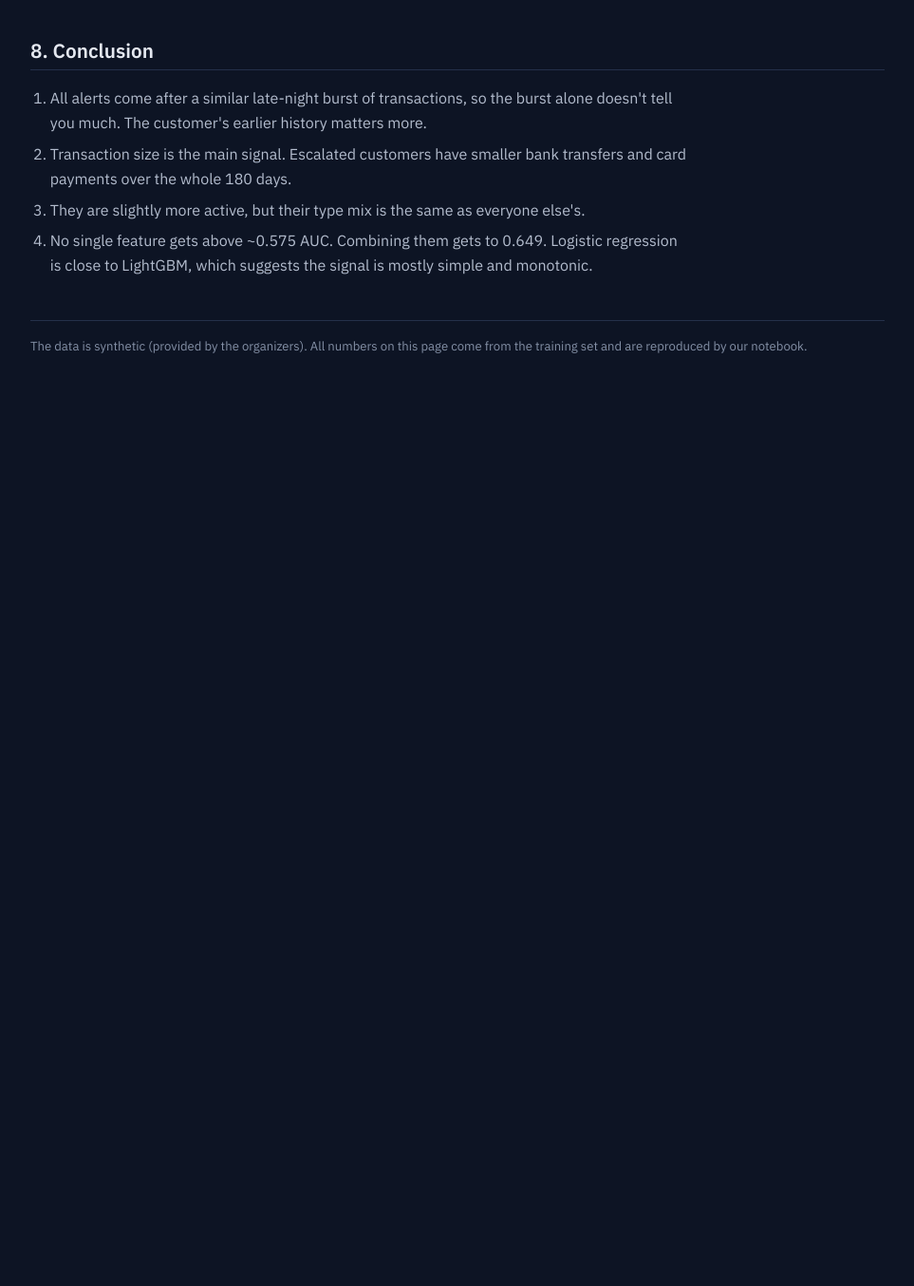
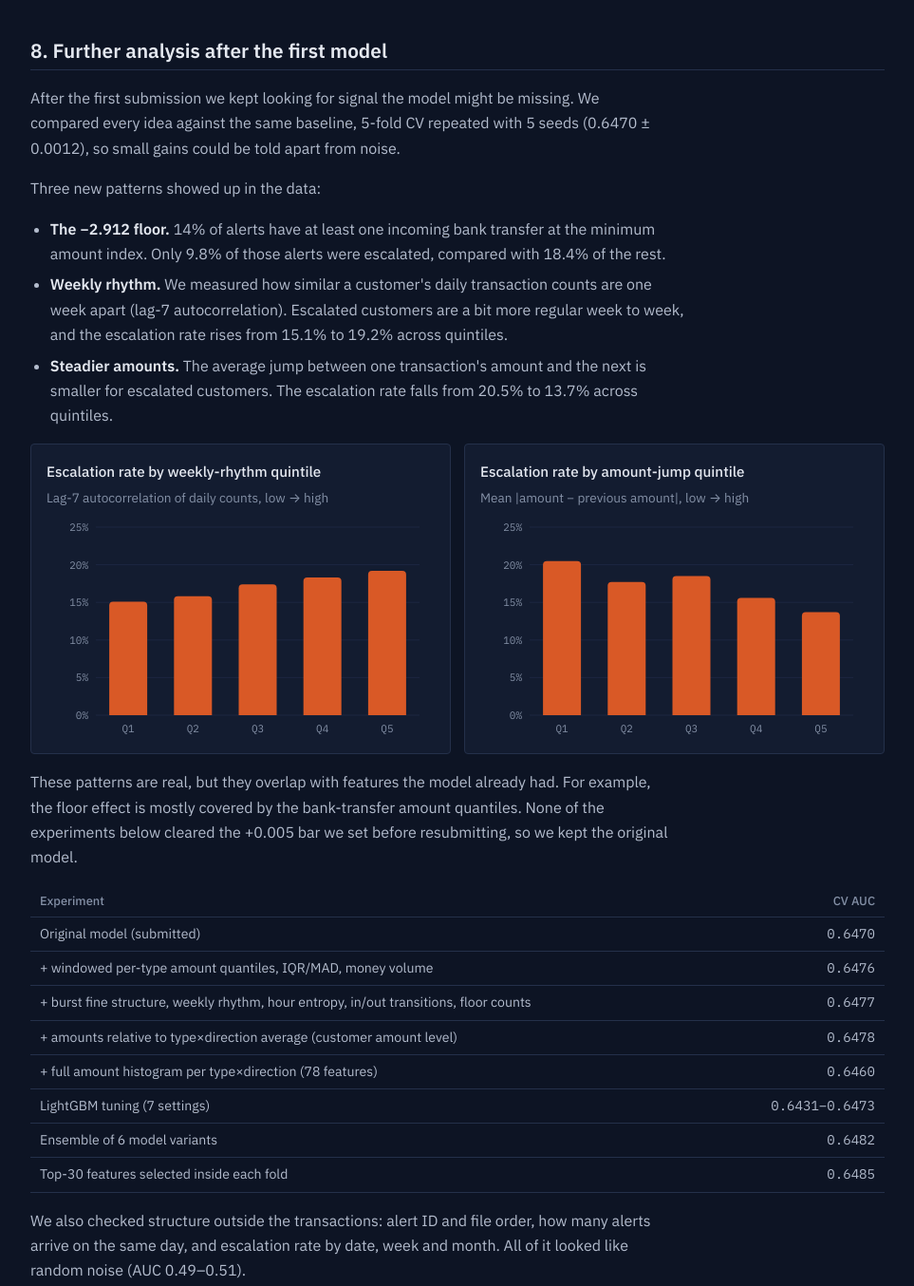
Before and after one commit to dopilibola/wes, a plain HTML site: page index.html in a window 1280 px wide. Shown: the part 5354-6708 px from the top of the page at 95% size, without its empty margins (158-1121 px from the left). Before the commit the page ends 5809 px from the top, so only its background shows below. Drawn offline with Linux system fonts and the light colour scheme.

Commit message:
Add further analysis section to EDA site

```diff
--- a/index.html
+++ b/index.html
@@ -178,12 +178,46 @@
 </section>
 
 <section>
-  <h2>8. Conclusion</h2>
+  <h2>8. Further analysis after the first model</h2>
+  <p>After the first submission we kept looking for signal the model might be missing. We compared every idea against the same baseline, 5-fold CV repeated with 5 seeds (0.6470 ± 0.0012), so small gains could be told apart from noise.</p>
+  <p>Three new patterns showed up in the data:</p>
+  <ul>
+    <li><strong>The −2.912 floor.</strong> 14% of alerts have at least one incoming bank transfer at the minimum amount index. Only 9.8% of those alerts were escalated, compared with 18.4% of the rest.</li>
+    <li><strong>Weekly rhythm.</strong> We measured how similar a customer's daily transaction counts are one week apart (lag-7 autocorrelation). Escalated customers are a bit more regular week to week, and the escalation rate rises from 15.1% to 19.2% across quintiles.</li>
+    <li><strong>Steadier amounts.</strong> The average jump between one transaction's amount and the next is smaller for escalated customers. The escalation rate falls from 20.5% to 13.7% across quintiles.</li>
+  </ul>
+  <div class="two">
+    <div class="fig"><div class="fig-title">Escalation rate by weekly-rhythm quintile</div>
+      <div class="fig-sub">Lag-7 autocorrelation of daily counts, low → high</div>
+      <div class="chart" id="c-ac7"></div></div>
+    <div class="fig"><div class="fig-title">Escalation rate by amount-jump quintile</div>
+      <div class="fig-sub">Mean |amount − previous amount|, low → high</div>
+      <div class="chart" id="c-jump"></div></div>
+  </div>
+  <p>These patterns are real, but they overlap with features the model already had. For example, the floor effect is mostly covered by the bank-transfer amount quantiles. None of the experiments below cleared the +0.005 bar we set before resubmitting, so we kept the original model.</p>
+  <div class="tbl-wrap"><table>
+    <thead><tr><th>Experiment</th><th style="text-align:right">CV AUC</th></tr></thead>
+    <tbody>
+      <tr><td>Original model (submitted)</td><td class="num">0.6470</td></tr>
+      <tr><td>+ windowed per-type amount quantiles, IQR/MAD, money volume</td><td class="num">0.6476</td></tr>
+      <tr><td>+ burst fine structure, weekly rhythm, hour entropy, in/out transitions, floor counts</td><td class="num">0.6477</td></tr>
+      <tr><td>+ amounts relative to type×direction average (customer amount level)</td><td class="num">0.6478</td></tr>
+      <tr><td>+ full amount histogram per type×direction (78 features)</td><td class="num">0.6460</td></tr>
+      <tr><td>LightGBM tuning (7 settings)</td><td class="num">0.6431–0.6473</td></tr>
+      <tr><td>Ensemble of 6 model variants</td><td class="num">0.6482</td></tr>
+      <tr><td>Top-30 features selected inside each fold</td><td class="num">0.6485</td></tr>
+    </tbody>
+  </table></div>
+  <p>We also checked structure outside the transactions: alert ID and file order, how many alerts arrive on the same day, and escalation rate by date, week and month. All of it looked like random noise (AUC 0.49–0.51).</p>
+</section>
+
+<section>
+  <h2>9. Conclusion</h2>
   <ol>
     <li>All alerts come after a similar late-night burst of transactions, so the burst alone doesn't tell you much. The customer's earlier history matters more.</li>
     <li>Transaction size is the main signal. Escalated customers have smaller bank transfers and card payments over the whole 180 days.</li>
     <li>They are slightly more active, but their type mix is the same as everyone else's.</li>
-    <li>No single feature gets above ~0.575 AUC. Combining them gets to 0.649. Logistic regression is close to LightGBM, which suggests the signal is mostly simple and monotonic.</li>
+    <li>No single feature gets above ~0.575 AUC. Combining them gets to 0.649, and 30+ further experiments stayed within 0.646–0.6485, which looks like the ceiling for this data. Logistic regression is close to LightGBM, which suggests the signal is mostly simple and monotonic.</li>
   </ol>
 </section>
 
@@ -361,6 +395,11 @@
 hbar("#c-cv", { cats: ["Logistic regression", "LightGBM", "Rank blend (final)"], series: [{ n: "OOF AUC", c: "--s-dis", v: [D.cv.logreg, D.cv.lgbm, D.cv.blend] }],
   xFmt: (v) => fmt(v, 3), labelW: 170, domain: [0.5, 0.66], zero: 0.5, rowH: 30 });
 
+
+barChart("#c-ac7", { cats: ["Q1","Q2","Q3","Q4","Q5"], series: [{ n: "Escalated", c: "--s-esc", v: [0.151,0.158,0.174,0.183,0.192] }],
+  yFmt: (v, t) => pct(v, t ? 1 : 0), catFmt: c => c, yDomain: [0, 0.25], H: 240 });
+barChart("#c-jump", { cats: ["Q1","Q2","Q3","Q4","Q5"], series: [{ n: "Escalated", c: "--s-esc", v: [0.205,0.177,0.185,0.156,0.137] }],
+  yFmt: (v, t) => pct(v, t ? 1 : 0), catFmt: c => c, yDomain: [0, 0.25], H: 240 });
 }
 drawAll();
 
```
